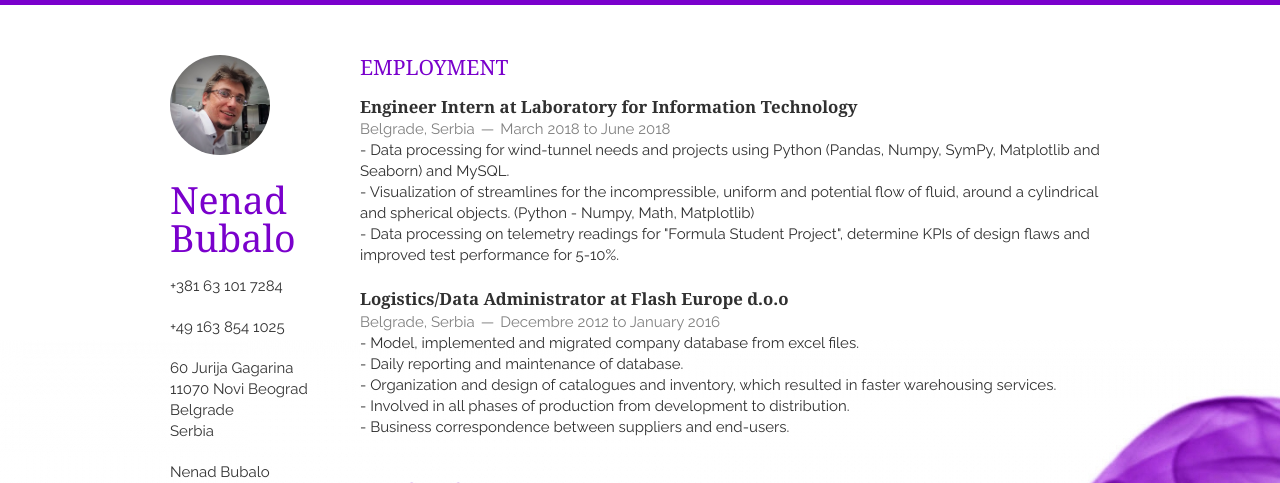
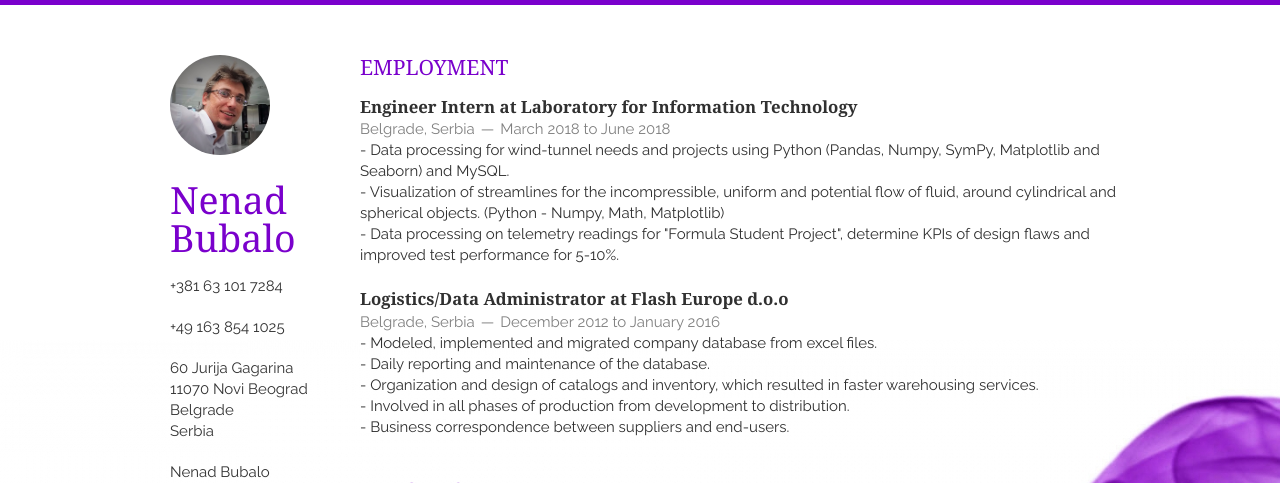
Before and after one commit to MouseOnTheKeys/cv, a Jekyll site: the page built from index.html, in a window 1280 px wide. Shown: the top 483 px of the page. Built offline with Jekyll 4.4.1, drawn with Linux system fonts in a browser that asks for light colours; nearby versions of some CDN libraries; the list of posts is cut into pages by our own code.

Commit message:
Update employment.html

```diff
--- a/_includes/employment.html
+++ b/_includes/employment.html
@@ -10,7 +10,7 @@
         <p>
         - Data processing for wind-tunnel needs and projects using Python
         (Pandas, Numpy, SymPy, Matplotlib and Seaborn) and MySQL.<br>
-        - Visualization of streamlines for the incompressible, uniform and potential flow of fluid, around a cylindrical and spherical objects. (Python - Numpy, Math, Matplotlib)<br>
+        - Visualization of streamlines for the incompressible, uniform and potential flow of fluid, around  cylindrical and spherical objects. (Python - Numpy, Math, Matplotlib)<br>
         - Data processing on telemetry readings for "Formula Student Project", determine KPIs of design flaws and improved  test performance for 5-10%.
         </p>
     </article>
@@ -18,13 +18,13 @@
         <header>
             <h1>Logistics/Data Administrator at Flash Europe d.o.o</h1>
             <span>
-                <address>Belgrade, Serbia</address><time>Decembre 2012 to January 2016</time>
+                <address>Belgrade, Serbia</address><time>December 2012 to January 2016</time>
             </span>
         </header>
         <p>
-        - Model, implemented and migrated company database from excel files.<br>
-        - Daily reporting and maintenance of database.<br>
-        - Organization and design of catalogues and inventory, which resulted in faster warehousing services.<br>
+        - Modeled, implemented and migrated company database from excel files.<br>
+        - Daily reporting and maintenance of the database.<br>
+        - Organization and design of catalogs and inventory, which resulted in faster warehousing services.<br>
         - Involved in all phases of production from development to distribution.<br>
         - Business correspondence between suppliers and end-users.<br>
         </p>
```
